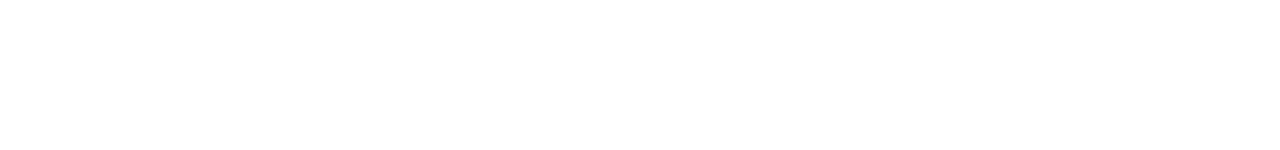
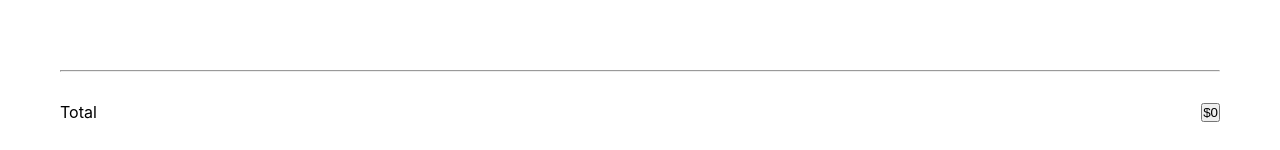
Before and after one commit to bezbrain/Shopping_cart_with_ts, a React (Create React App) app: page / in a window 1280 px wide. Shown: the part 640-790 px from the top of the page. Built offline with nearby package versions, Linux system fonts and the light colour scheme.

Commit message:
Set initial state for the cart

```diff
--- a/src/App.tsx
+++ b/src/App.tsx
@@ -1,4 +1,5 @@
 import Carts from "./components/Carts";
+import Footer from "./components/Footer";
 import Header from "./components/Header";
 
 const App = () => {
@@ -6,6 +7,7 @@
     <>
       <Header />
       <Carts />
+      <Footer />
     </>
   );
 };
--- /dev/null
+++ b/src/components/Footer.tsx
@@ -0,0 +1,19 @@
+import { useSelector } from "react-redux/es/exports";
+import footerStyles from "../styles/Footer.module.css";
+
+const Footer = () => {
+  const { total } = useSelector((store: any) => store.cartStore);
+
+  return (
+    <main className={footerStyles.main}>
+      <hr />
+      <section>
+        <p>Total</p>
+        <button>${total}</button>
+      </section>
+      <button>Clear Cart</button>
+    </main>
+  );
+};
+
+export default Footer;
--- a/src/components/SingleCart.tsx
+++ b/src/components/SingleCart.tsx
@@ -1,6 +1,6 @@
 import { ChevronDown, ChevronUp } from "../icons/icons";
 import cartStyles from "../styles/Cart.module.css";
-// import { Cart } from "../../model";
+import { useSelector } from "react-redux/es/hooks/useSelector";
 
 interface Cart {
   id: number;
@@ -10,7 +10,11 @@
   price: string;
 }
 
-const SingleCart: React.FC<Cart> = ({ img, count, brand, price }) => {
+const SingleCart: React.FC<Cart> = ({ img, brand, price }) => {
+  const { count } = useSelector((store: any) => store.cartStore);
+
+  // console.log(numCount);
+
   return (
     <section>
       <div className={cartStyles.imgCon}>
--- /dev/null
+++ b/src/features/cartSlice.tsx
@@ -0,0 +1,27 @@
+import { createSlice } from "@reduxjs/toolkit";
+
+interface State {
+  cartArr: Array<any>;
+  count: number;
+  total: number;
+}
+
+const initialState: State = {
+  cartArr: [],
+  count: 1,
+  total: 0,
+};
+
+const cartSlice = createSlice({
+  name: "cart",
+  initialState,
+  reducers: {
+    increaseCount: (state) => {
+      console.log(state);
+    },
+  },
+});
+
+console.log(cartSlice);
+
+export default cartSlice.reducer;
--- a/src/index.tsx
+++ b/src/index.tsx
@@ -2,12 +2,16 @@
 import ReactDOM from "react-dom/client";
 import "./index.css";
 import App from "./App";
+import { Provider } from "react-redux";
+import { store } from "./store";
 
 const root = ReactDOM.createRoot(
   document.getElementById("root") as HTMLElement
 );
 root.render(
   <React.StrictMode>
-    <App />
+    <Provider store={store}>
+      <App />
+    </Provider>
   </React.StrictMode>
 );
--- /dev/null
+++ b/src/store.tsx
@@ -0,0 +1,8 @@
+import { configureStore } from "@reduxjs/toolkit";
+import cartReducer from "./features/cartSlice";
+
+export const store = configureStore({
+  reducer: {
+    cartStore: cartReducer,
+  },
+});
--- a/src/styles/Cart.module.css
+++ b/src/styles/Cart.module.css
@@ -1,6 +1,6 @@
 .main {
   max-width: 1200px;
-  margin: 0 auto;
+  margin: 0 auto 4rem;
   padding-inline: 20px 40px;
 }
 
--- /dev/null
+++ b/src/styles/Footer.module.css
@@ -0,0 +1,17 @@
+.main {
+  max-width: 1200px;
+  margin: 0 auto;
+  padding-inline: 20px;
+  text-align: center;
+}
+
+.main section {
+  display: flex;
+  justify-content: space-between;
+  align-items: center;
+  margin-top: 30px;
+}
+
+.main > button {
+  margin-top: 30px;
+}
```
